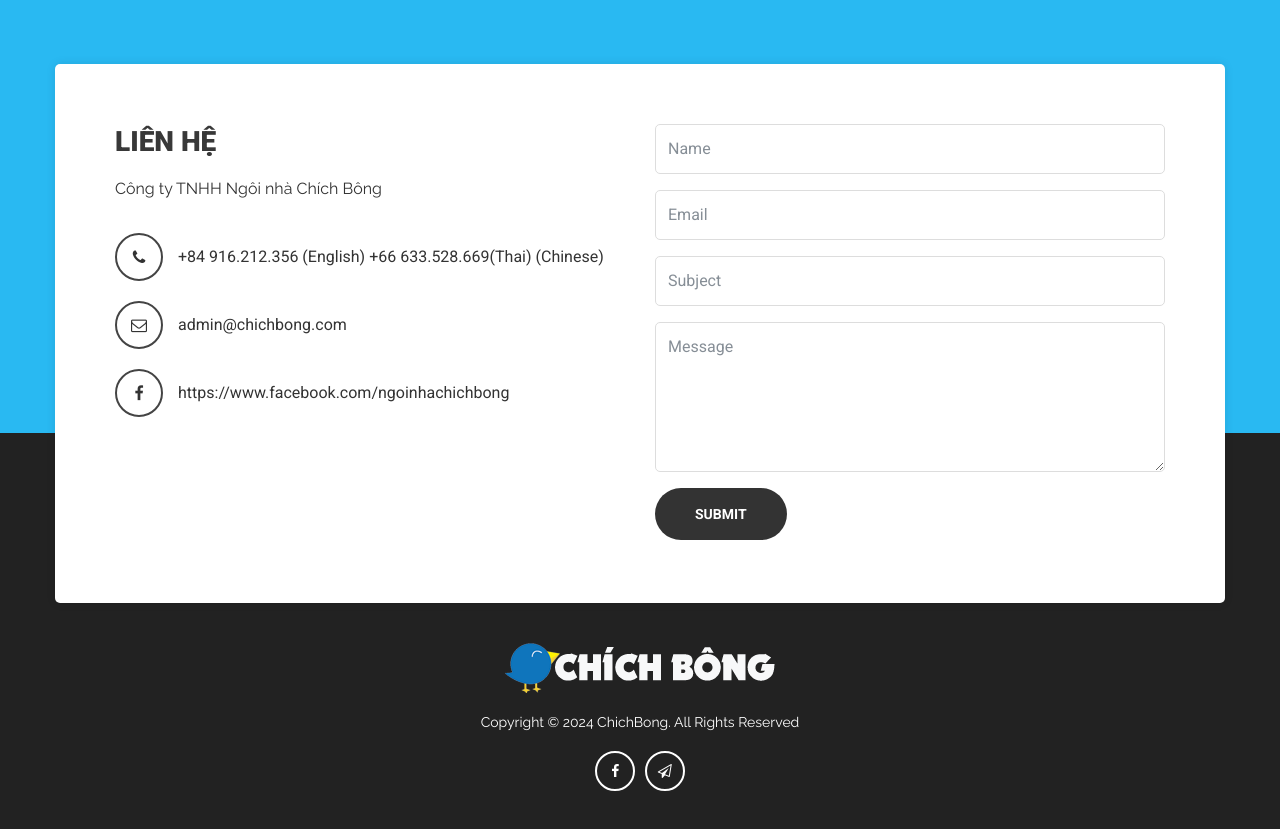
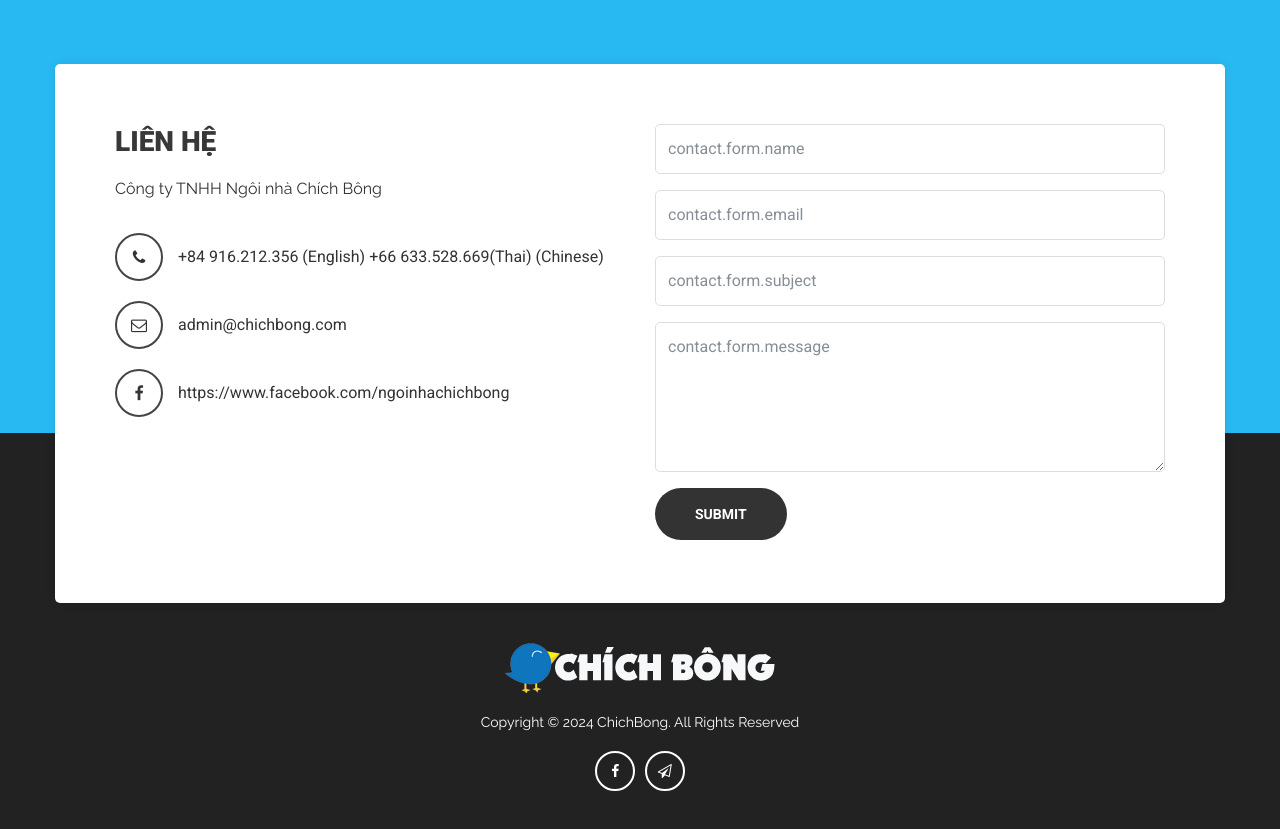
Before and after one commit to kentrung/landing-page-chichbong, a plain HTML site: page index.html in a window 1280 px wide. Shown: the part 4720-5549 px from the top of the page. Drawn offline with Linux system fonts and the light colour scheme; no server answers; a script that the page names is missing; files whose address does not match are found by name.

Commit message:
Update index.html

```diff
--- a/index.html
+++ b/index.html
@@ -9,23 +9,14 @@
   <meta name="viewport" content="width=device-width, initial-scale=1">
   <!-- Favicon -->
   <link rel="shortcut icon" type="image/x-icon" href="assets/images/favicon.ico">
-
-    <!-- CSS
-    ========================= -->
-
   <!-- Bootstrap CSS -->
   <link rel="stylesheet" href="assets/css/bootstrap.min.css">
-
   <!-- Plugins CSS -->
   <link rel="stylesheet" href="assets/css/plugins.css">
-
   <!-- Main Style CSS -->
   <link rel="stylesheet" href="assets/css/style.css">
-
   <!-- Modernizer JS -->
   <script src="assets/js/vendor/modernizr-2.8.3.min.js"></script>
-
-
   <meta property="og:description" content="Contact Bông now to receive the best offers!">
   <meta property="og:title" content=" Chích Bông House. Watch livestreams. Confirm orders. Hunt for gifts.">
   <meta property="og:type" content="website">
@@ -36,11 +27,9 @@
   <meta property="og:image" itemprop="thumbnailUrl" content="https://lh3.googleusercontent.com/pw/AM-JKLWFM-_LanscVOvzw3YSQccL4mkxpy49nPRtA-ef09M0u2BxOK2PoT5VEgHpsvIAttpK9aMa37lD_aS_f3gko932BLf8cR6iSvkMLxjxBfpWkwCTnWxEtJzEHM7aH2ublrMJRO6ZIfmfTJWZiBr80O-MaA=w1190-h893-no?authuser=0">
   <meta property="og:image:alt" content="Bông is now available on Android, iOS, and Zalo mini!" />
   <meta property="fb:app_id" content="662464100943759" />
-
 </head>
 
 <body>
-
     <!-- Main Wrapper Start -->
     <div class="main-wrapper">
         <!-- header-area start -->
@@ -119,7 +108,6 @@
                                     <a href="https://play.google.com/store/apps/details?id=com.ecommerce.chichbong" class="slider-btn uppercase"><span><i class="fa fa-android"></i>Android</span></a>
                                     <a href="https://zalo.me/s/1358317548633994013/" class="slider-btn uppercase"><span><i class="fa fa-send-o"></i>Zalo</span></a>
                                 </div>
-
                             </div>
                         </div>
                         <div class="col-lg-3 offset-lg-2 col-md-4 text-center">
@@ -349,10 +337,6 @@
         </div>
         <!-- Testimonial Area End -->
 
-    <!-- Screenshot Area Start -->
-
-    <!-- Screenshot Area End -->
-
         <!-- Our Team Aare Start -->
         <div id="team" class="our-team-area bg-grey section-pt section-pb-70">
             <div class="container">
@@ -461,8 +445,7 @@
                     <div class="col-lg-7 ml-auto mr-auto">
                         <div class="section-title text-black">
                             <!-- <h2>Hợp Tác Quốc Tế</h2>
-                        <p>Khách hàng Việt Nam rất ưa chuộng các dòng sản phẩm sản xuất tại Thái Lan . Chúng tôi rất mong muốn được hợp tác với các doanh nghiệp Thái Lan và Trung để giới thiệu đến với những khách hàng Việt Nam các sản phẩm tốt nhất của các bạn.
-                            .</p> -->
+                            <p>Khách hàng Việt Nam rất ưa chuộng các dòng sản phẩm sản xuất tại Thái Lan . Chúng tôi rất mong muốn được hợp tác với các doanh nghiệp Thái Lan và Trung để giới thiệu đến với những khách hàng Việt Nam các sản phẩm tốt nhất của các bạn.</p> -->
                         </div>
                     </div>
                 </div>
@@ -503,19 +486,21 @@
                                     <form class="contact-form-area" action="mail.php" method="post" id="contact-form">
                                         <div class="row contact-form">
                                             <div class="form-group col-md-12">
-                                            <input name="name" class="form-control" placeholder="Name" type="text" id="name">
+                                                <input name="name" class="form-control" data-i18n="[placeholder]contact.form.name" type="text" id="name">
                                             </div>
                                             <div class="form-group col-md-12">
-                                            <input name="email" class="form-control" placeholder="Email" type="email" id="email">
+                                                <input name="email" class="form-control" data-i18n="[placeholder]contact.form.email" type="email" id="email">
                                             </div>
                                             <div class="form-group col-md-12">
-                                            <input name="subject" class="form-control" placeholder="Subject" type="text" id="subject">
+                                                <input name="subject" class="form-control" data-i18n="[placeholder]contact.form.subject" type="text" id="subject">
                                             </div>
                                             <div class="form-group col-md-12">
-                                            <textarea name="message" class="yourmessage form-control" placeholder="Message"></textarea>
+                                                <textarea name="message" class="yourmessage form-control" data-i18n="[placeholder]contact.form.message"></textarea>
                                             </div>
                                             <div class="submit-form form-group col-sm-12">
-                                            <button class="button submit-btn" type="submit"><span>Submit</span></button>
+                                                <button class="button submit-btn" type="submit">
+                                                    <span data-i18n="contact.form.">Submit</span>
+                                                </button>
                                                 <p class="form-messege"></p>
                                             </div>
                                         </div>
@@ -554,12 +539,8 @@
             </div>
         </footer>
         <!-- Footer Area End -->
-
     </div>
     <!-- Main Wrapper End -->
-
-<!-- JS
-============================================ -->
 
     <!-- jQuery JS -->
     <script src="assets/js/vendor/jquery-1.12.4.min.js"></script>
@@ -575,11 +556,8 @@
     <script src="assets/js/i18next.min.js"></script>
     <!-- Main JS -->
     <script src="assets/js/main.js"></script>
-
     <!-- Index JS -->
     <script src="./index.js"></script>
-
-
 </body>
 
 </html>
```
Lines whose indentation alone changed are shown as unchanged.
